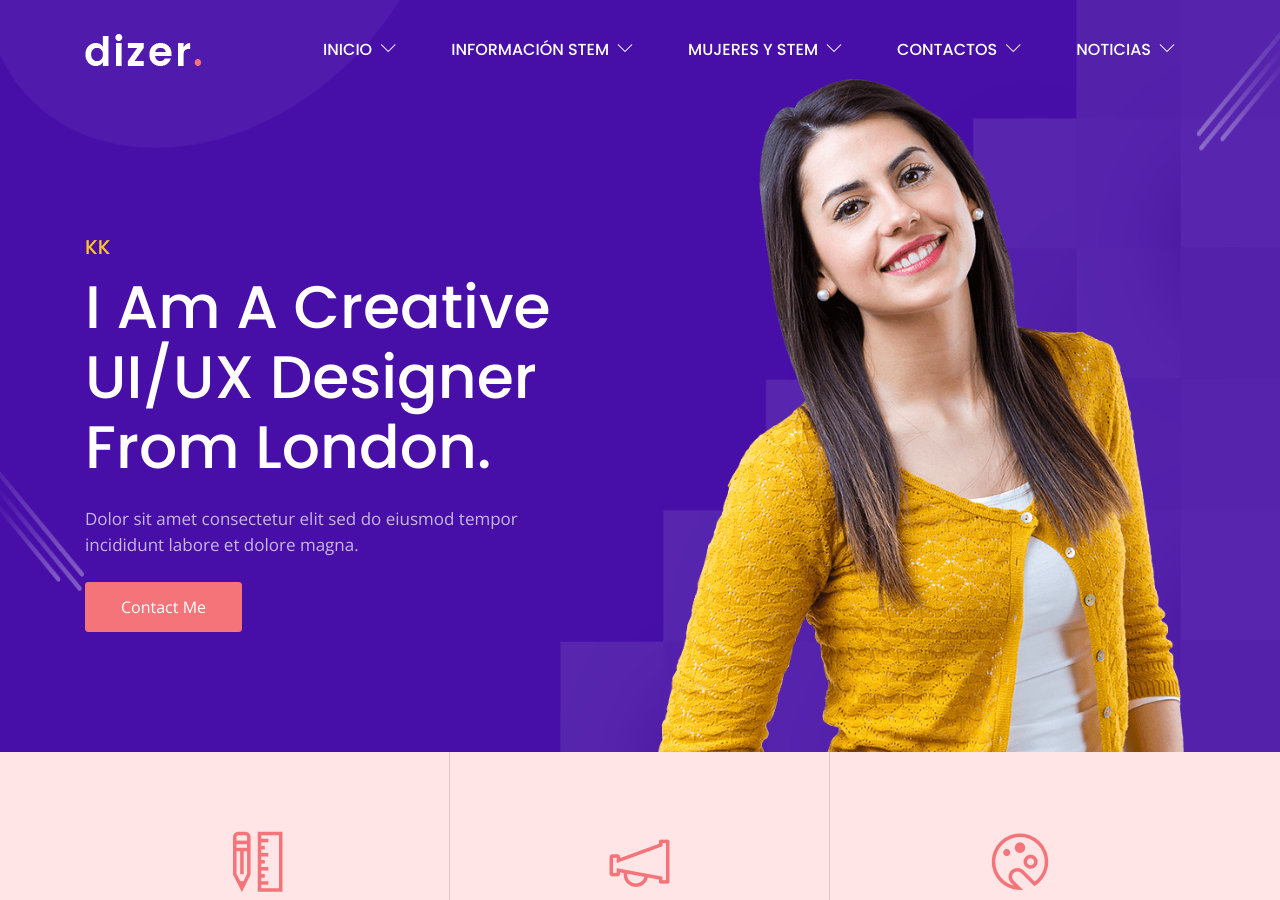
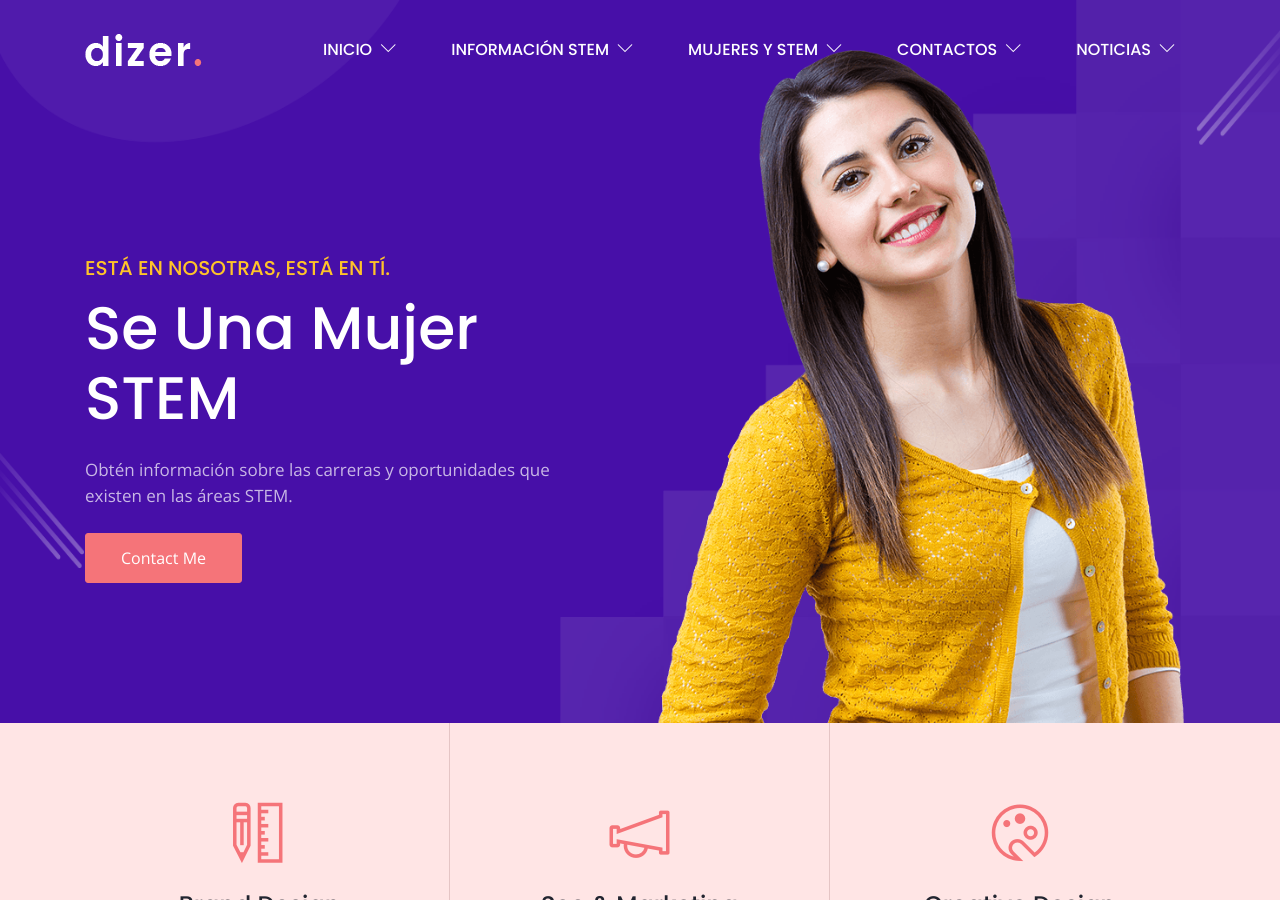
Before and after one commit to estaennosotraspiloto/estaennosotraspiloto, a Jekyll site: the page built from index.html, in a window 1280 px wide and 900 px high. Built offline with Jekyll 4.4.1, drawn with Linux system fonts in a browser that asks for light colours.

Commit message:
Update from Forestry.io estaennosotraspiloto updated _data/homepage_1.yml

```diff
--- a/_data/homepage_1.yml
+++ b/_data/homepage_1.yml
@@ -1,10 +1,10 @@
 ---
 hero_area:
   background_image: "/assets/images/bg/banner-2.png"
-  subtitle: kk
-  title: I am a creative <br>UI/UX Designer <br>from London.
-  content: Dolor sit amet consectetur elit sed do eiusmod tempor incididunt labore
-    et dolore magna.
+  subtitle: 'Está en nosotras, está en tí. '
+  title: Se una Mujer STEM
+  content: Obtén información sobre las carreras y oportunidades que existen en las
+    áreas STEM.
   image: "/assets/images/banner/banner-img-2.png"
   button:
     enable: true
```
